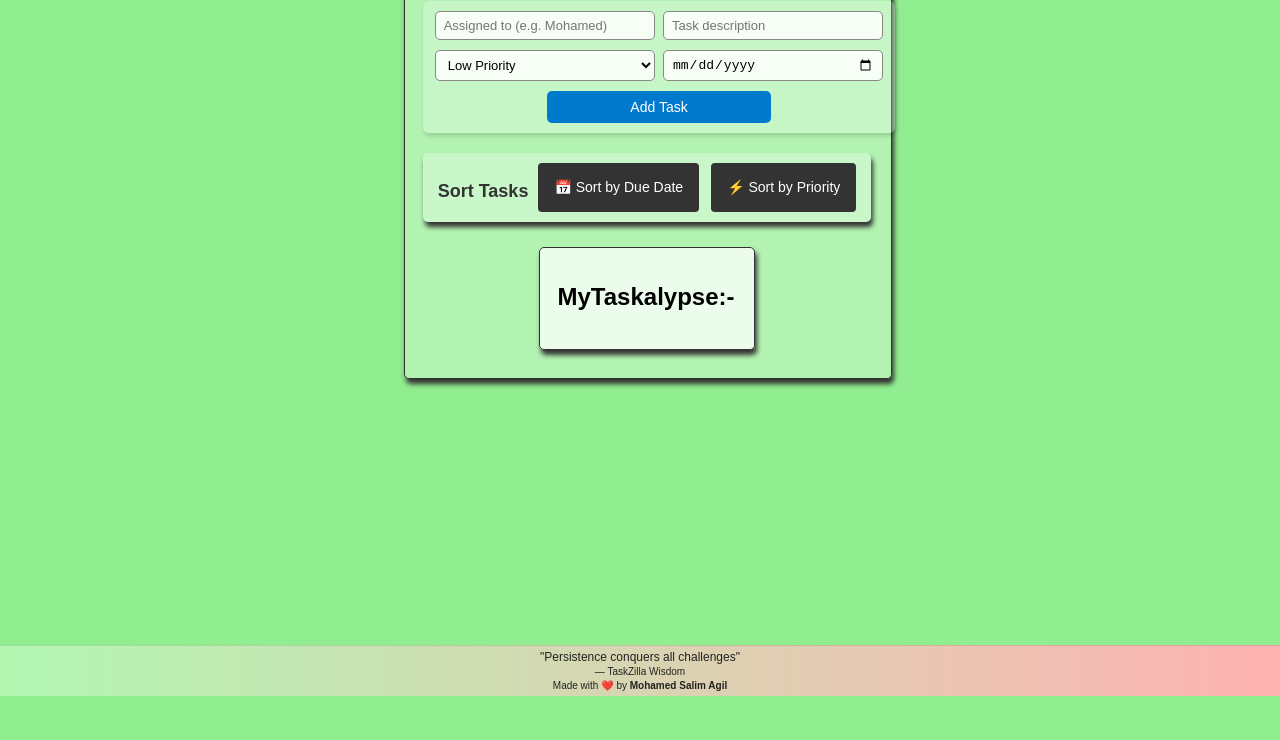
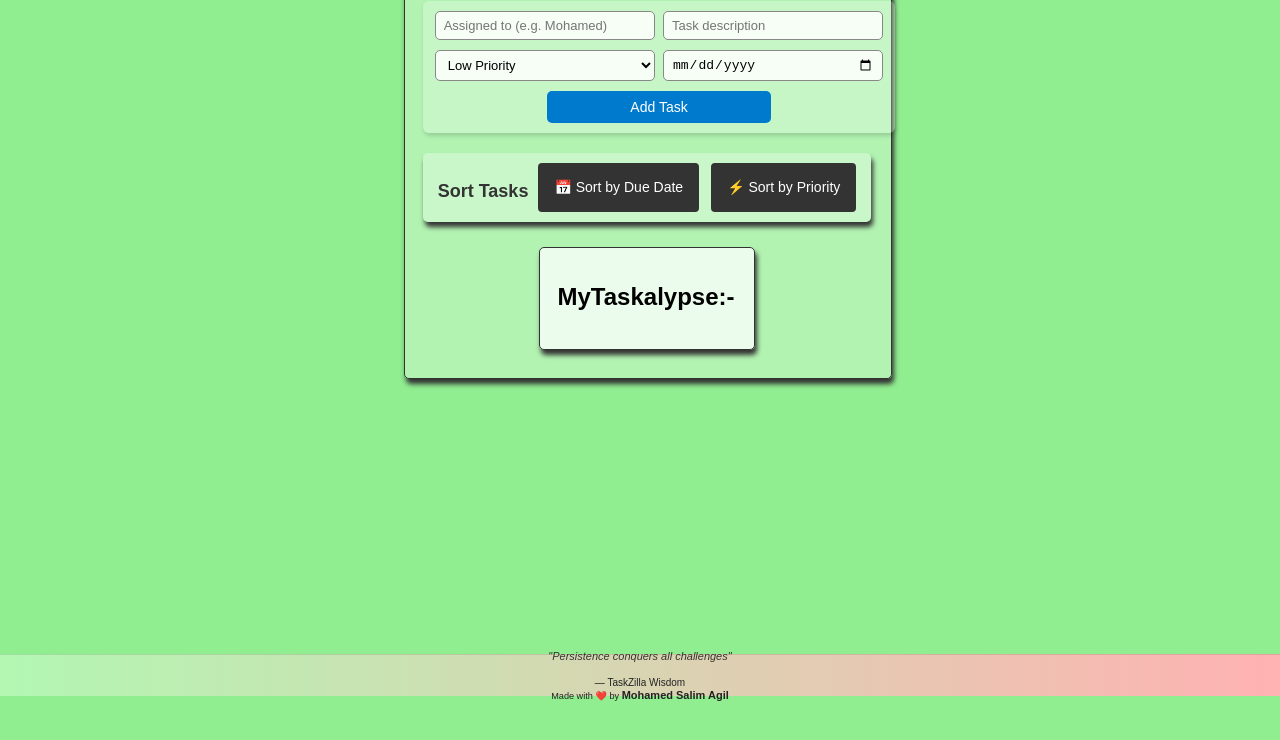
Before and after one commit to mohamedsalimagil/TaskZilla, a website: page index.html in a window 1280 px wide. Shown: the part 104-844 px from the top of the page. Before the commit the page ends 808 px from the top, so only its background shows below. Drawn offline with Linux system fonts and the light colour scheme; no server answers.

Commit message:
fix: complete CSS update to prevent footer overlap
- Add body padding to create space for fixed footer
- Update footer styles with fixed height and optimized spacing
- Correct CSS selectors to match HTML element IDs
- Maintain compact design while fixing content visibility

```diff
--- a/style.css
+++ b/style.css
@@ -7,13 +7,13 @@ html {
 body {
   min-height: 100%;
   min-width: 100%;
-  background-color: lightgreen; /* solid color instead of gradient */
+  background-color: lightgreen;
   display: flex;
   flex-direction: column;
   align-items: center;
   justify-content: flex-start;
+  padding-bottom: 45px; /*  ADDED: Space for fixed footer */
 }
-
 
 button {
   font-size: 12px;
@@ -173,7 +173,6 @@ li:hover {
   z-index: 10;
 }
 
-
 .action-dropdown button {
   display: block;
   width: 100%;
@@ -192,6 +191,7 @@ li:hover {
 .action-dropdown button:hover {
   background-color: #005fa3;
 }
+
 li.task-item {
   display: flex;
   align-items: center;
@@ -225,6 +225,7 @@ li.task-item {
   z-index: 9999;
   min-width: 120px;
 }
+
 li {
   position: relative;
   z-index: 1;
@@ -236,6 +237,7 @@ li:hover {
   box-shadow: 0 2px 8px rgba(0,0,0,0.2);
   z-index: 2;
 }
+
 .task-item {
   background: #fff;
   padding: 12px;
@@ -246,18 +248,19 @@ li:hover {
   justify-content: space-between;
   align-items: center;
 }
+
 /* --- Cleaner, lighter, better integrated form --- */
 #create-task-form {
   display: flex;
   flex-direction: column;
   gap: 10px;
-  background: rgba(255, 255, 255, 0.25); /* translucent to match background */
+  background: rgba(255, 255, 255, 0.25);
   padding: 10px 12px;
   border-radius: 6px;
   box-shadow: 1px 3px 4px rgba(0, 0, 0, 0.15);
   width: 100%;
-  max-width: 450px; /* narrower for balance */
-  margin: 0 auto; /* center it */
+  max-width: 450px;
+  margin: 0 auto;
 }
 
 .form-row {
@@ -301,6 +304,8 @@ li:hover {
     width: 100%;
   }
 }
+
+
 footer {
   position: fixed;
   bottom: 0;
@@ -309,25 +314,37 @@ footer {
   background: linear-gradient(90deg, #b2f7b2, #ffb2b2);
   color: #222;
   text-align: center;
-  padding: 4px 0;
-  font-size: 12px;
+  padding: 3px 0;
+  font-size: 11px;
   border-top: 1px solid rgba(0, 0, 0, 0.1);
   z-index: 1000;
+  height: 35px;
+  display: flex;
+  flex-direction: column;
+  justify-content: center;
 }
 
 footer a {
   color: #222;
   text-decoration: none;
   font-weight: 600;
+  font-size: 11px;
 }
 
 footer a:hover {
   text-decoration: underline;
 }
 
-#footer-quote {
+#quote-text {
   display: block;
   font-style: italic;
   opacity: 0.9;
-  margin-bottom: 2px;
+  margin-bottom: 1px;
+  line-height: 1.2;
+  font-size: 11px;
 }
+
+#quote-author {
+  font-size: 10px;
+  line-height: 1.2;
+}
```
